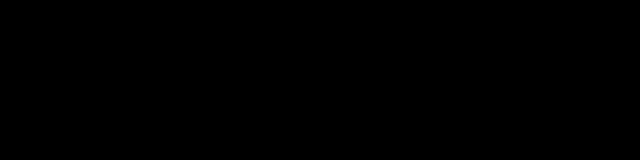
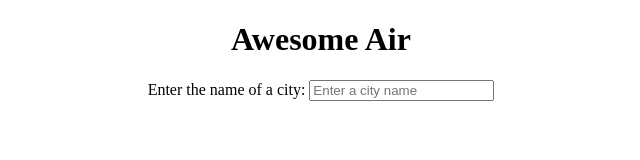
Before and after one commit to DenisKent/week5AwesomeProject, a website: page public/index.html in a window 1280 px wide. Shown: the whole page, without its empty margins (319-959 px from the left). Drawn offline with Linux system fonts and the light colour scheme.

Commit message:
Added input form the homepage

```diff
--- a/public/index.html
+++ b/public/index.html
@@ -10,6 +10,9 @@
 <header>
 <h1>Awesome Air</h1>
 </header>
-  <main></main>
+  <main>
+    <label for="cityInputBox">Enter the name of a city:</label>
+    <input id="cityInputBox" type="text" placeholder="Enter a city name" />
+  </main>
 </body>
 </html>
--- a/public/style.css
+++ b/public/style.css
@@ -1,3 +1,4 @@
 body {
-  background: #000;
+  background: #fff;
+  text-align: center;
 }
```
